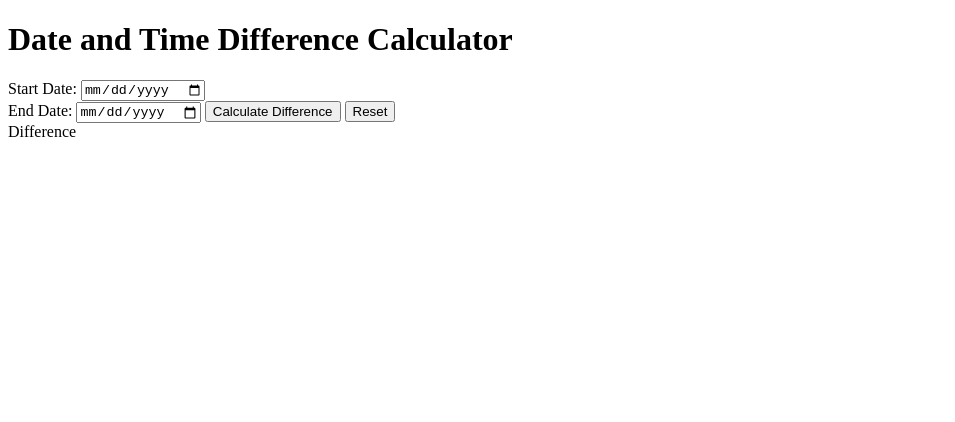
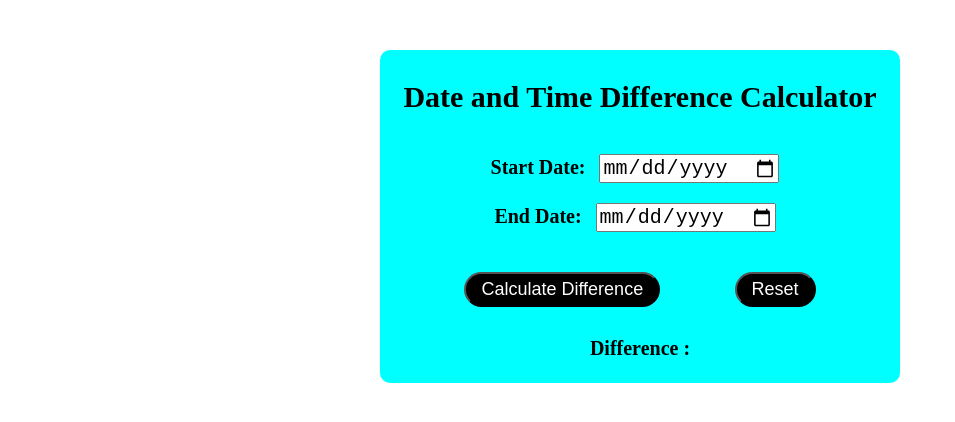
Before and after one commit to sakshilambe1997/difference-between-2-dates, a plain HTML site: page index.html in a window 1280 px wide. Shown: the whole page, without its empty margins (0-955 px from the left). Drawn offline with Linux system fonts and the light colour scheme.

Commit message:
css added

```diff
--- a/index.html
+++ b/index.html
@@ -4,20 +4,85 @@
     <meta charset="UTF-8">
     <meta name="viewport" content="width=device-width, initial-scale=1.0">
     <title>Difference Between Two Dates</title>
+    <style>
+        .container{
+            background-color: aqua;
+            height: auto;
+            width: 500px;
+            margin: 50px auto;
+            padding: 10px;
+            border-radius: 10px;
+
+        }
+
+        .heading{
+            font-size: 30px;
+            text-align: center;
+        }
+
+        .box{
+            font-size: 20px;
+            margin: 10px;
+        }
+
+        .date-heading{
+            font-size: 20px;
+            font-weight: bold;
+
+        }
+
+        .inputbox-container{
+           text-align: center;
+           margin-top: 30px;
+
+        }
+
+        .btn-container{
+            display: flex;
+            justify-content: space-evenly;
+            margin-top: 30px;
+        }
+
+        .btn{
+            padding: 5px 15px;
+            font-size: 18px;
+            background-color: black;
+            color: white;
+            border-radius: 20px;
+        }
+
+        .result{
+           font-size: 20px;
+        }
+
+        .result-container{
+            text-align: center;
+            margin-top: 30px;
+        }
+
+    </style>
 </head>
 <body>
     <div class="container">
-        <h1>Date and Time Difference Calculator</h1>
-        <label for="startDate">Start Date:</label>
+
+        <h1 class="heading">Date and Time Difference Calculator</h1>
+
+        <div class="inputbox-container">
+        <label for="startDate" class="date-heading">Start Date:</label>
         <input type="date" id="startDate" class="box"><br>
 
-        <label for="endDate">End Date:</label>
+        <label for="endDate" class="date-heading">End Date:</label>
         <input type="date" id="endDate"class="box">
+    </div>
 
-        <button type="button" onclick="calculateDifference()">Calculate Difference</button>
-        <button type="button" onclick="reset()">Reset</button>
+        <div class="btn-container">
 
-        <div id="result">Difference</div>
+        <button type="button" onclick="calculateDifference()" class="btn">Calculate Difference</button>
+        <button type="button" onclick="reset()" class="btn">Reset</button>
+        </div>
+
+        <div class="result-container">
+        <h1 id="result" class="result">Difference : </h1>
      </div>
 
 </body>
```
